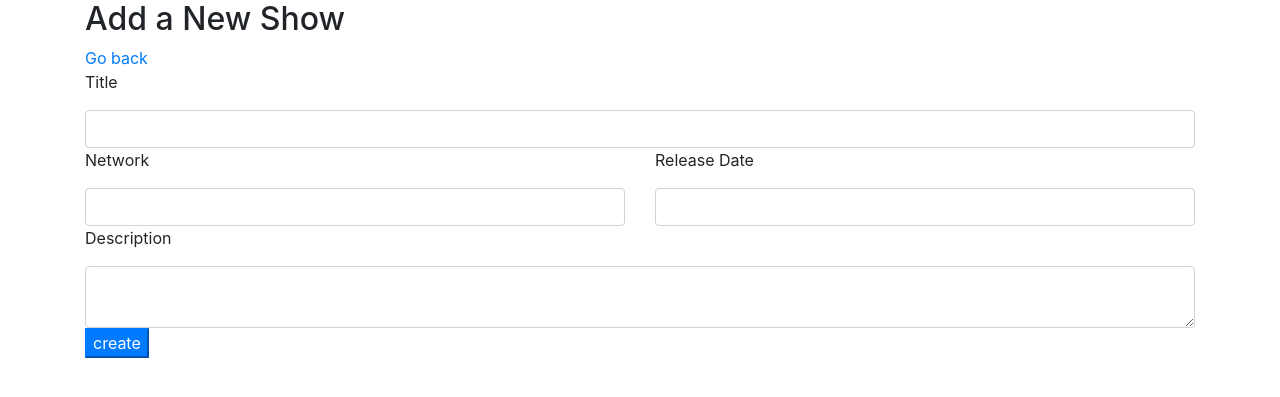
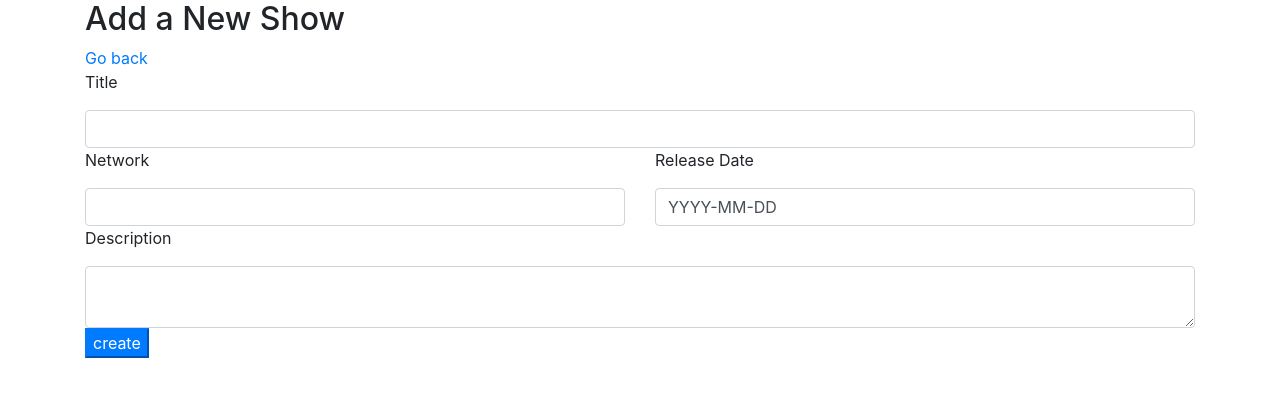
Before and after one commit to JunaidBaig/Semi_Restful, a Django app: page /shows/new in a window 1280 px wide. Shown: the top 397 px of the page. Run offline with Django 3.2, Linux system fonts and the light colour scheme; some libraries are stand-ins or nearby versions.

Commit message:
Modified some files

```diff
--- a/tv_show/models.py
+++ b/tv_show/models.py
@@ -1,4 +1,5 @@
 from django.db import models
+from datetime import datetime
 
 # Create your models here.
 
@@ -7,3 +8,4 @@ class Show(models.Model):
     network = models.CharField(max_length=45)
     release_date = models.DateField()
     description = models.TextField()
+    updated_at = models.DateTimeField(auto_now=True)
--- a/tv_show/templates/add_show.html
+++ b/tv_show/templates/add_show.html
@@ -24,7 +24,7 @@
                 </div>
                 <div class="col">
                     <p>Release Date</p>
-                    <input type="text" name="release_date" class="form-control">
+                    <input type="text" name="release_date" class="form-control" value="YYYY-MM-DD">
                 </div>
             </div>
             <p>Description</p>
--- a/tv_show/templates/display_show.html
+++ b/tv_show/templates/display_show.html
@@ -17,6 +17,7 @@
         <p> Network: {{ show.network}}</p>
         <p>Release_date: {{ show.release_date }}</p>
         <p>Description: {{show.description}}</p>
+        <p id="demo">Last Updated:{{show.updated_at}}</p>
         <a href="/shows/{{show.id}}/edit"> Edit</a>
         <a href="/shows/{{show.id}}/delete"> Delete</a>
     </div>
```
Also changed, not shown: tv_show/migrations/0003_show_updated_at.py (added).
